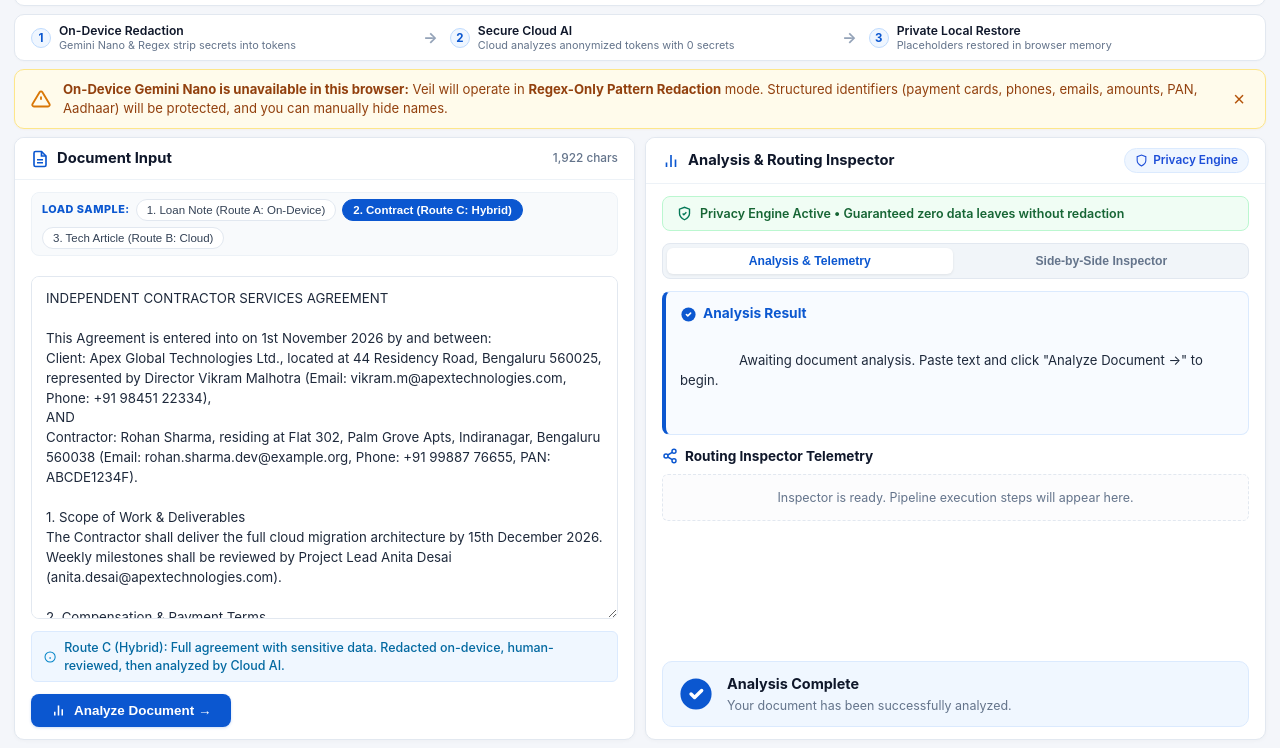
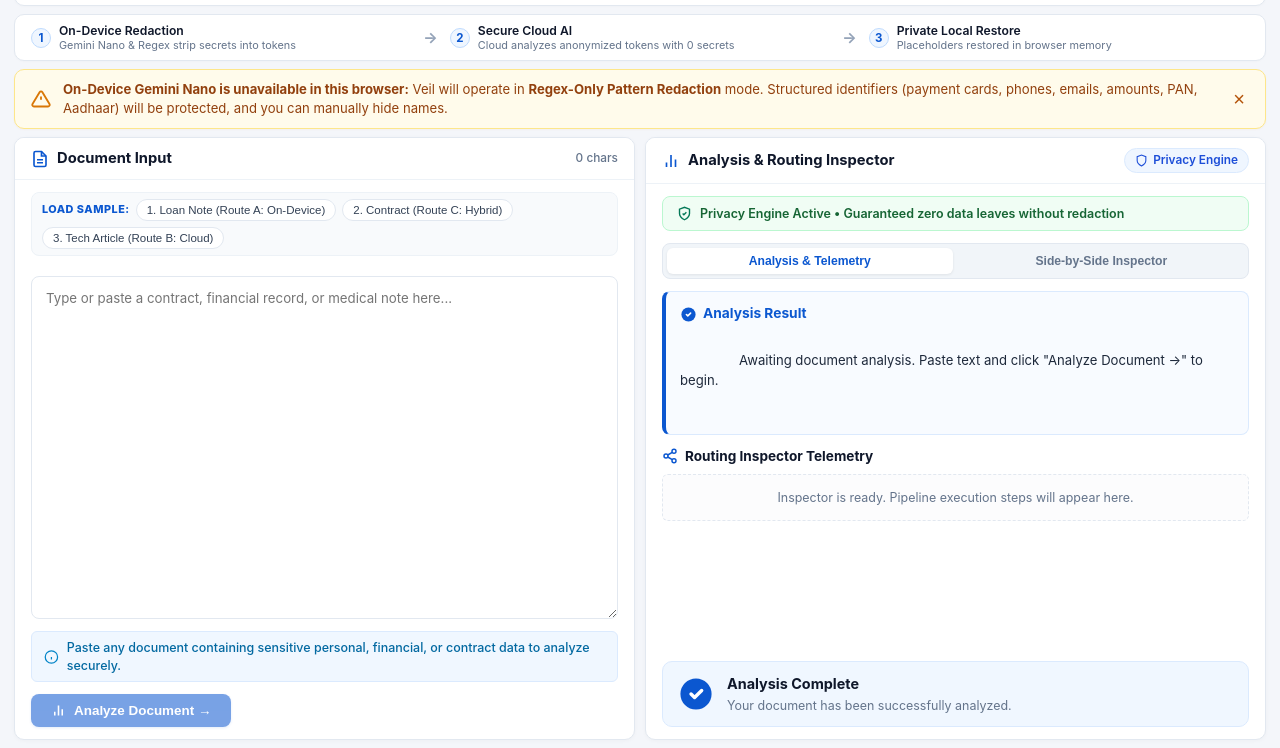
Before and after one commit to akshayaksh1508-creator/Veli, a website built with Vite: page index.html in a window 1280 px wide. Shown: the part 52-800 px from the top of the page. Built offline with nearby package versions, Linux system fonts and the light colour scheme; some packages are replaced by stand-ins of ours; no server answers.

Commit message:
fix(ui): start with empty document input textarea on page load

```diff
--- a/index.html
+++ b/index.html
@@ -93,7 +93,7 @@
           <div class="samples-bar">
             <span class="samples-label">LOAD SAMPLE:</span>
             <button type="button" class="sample-btn" data-sample="SAMPLE_1" title="Short note under 1500 chars (Runs 100% on-device)">1. Loan Note (Route A: On-Device)</button>
-            <button type="button" class="sample-btn active" data-sample="SAMPLE_2" title="Full contract with sensitive data (Hybrid pipeline)">2. Contract (Route C: Hybrid)</button>
+            <button type="button" class="sample-btn" data-sample="SAMPLE_2" title="Full contract with sensitive data (Hybrid pipeline)">2. Contract (Route C: Hybrid)</button>
             <button type="button" class="sample-btn" data-sample="SAMPLE_3" title="Public non-sensitive text (Direct cloud)">3. Tech Article (Route B: Cloud)</button>
           </div>
 
@@ -110,7 +110,7 @@
               <line x1="12" y1="16" x2="12" y2="12"></line>
               <line x1="12" y1="8" x2="12.01" y2="8"></line>
             </svg>
-            <span id="callout-text">Payments shall be made via NEFT/RTGS to Contractor's designated bank account:</span>
+            <span id="callout-text">Paste any document containing sensitive personal, financial, or contract data to analyze securely.</span>
           </div>
 
           <div class="input-footer">
--- a/src/main.js
+++ b/src/main.js
@@ -673,12 +673,12 @@ btnAnalyze?.addEventListener('click', async () => {
   }
 });
 
-// Initialize on page load (D3-T2: First-Run Experience)
+// Initialize on page load (starts with empty input per user requirement)
 initStatus();
-if (docInput && SAMPLES.SAMPLE_2) {
-  docInput.value = SAMPLES.SAMPLE_2.text;
-  if (calloutText) {
-    calloutText.textContent = 'Route C (Hybrid): Full agreement with sensitive data. Redacted on-device, human-reviewed, then analyzed by Cloud AI.';
-  }
+if (docInput) {
+  docInput.value = '';
+}
+if (calloutText) {
+  calloutText.textContent = 'Paste any document containing sensitive personal, financial, or contract data to analyze securely.';
 }
 updateCharCount();
```
